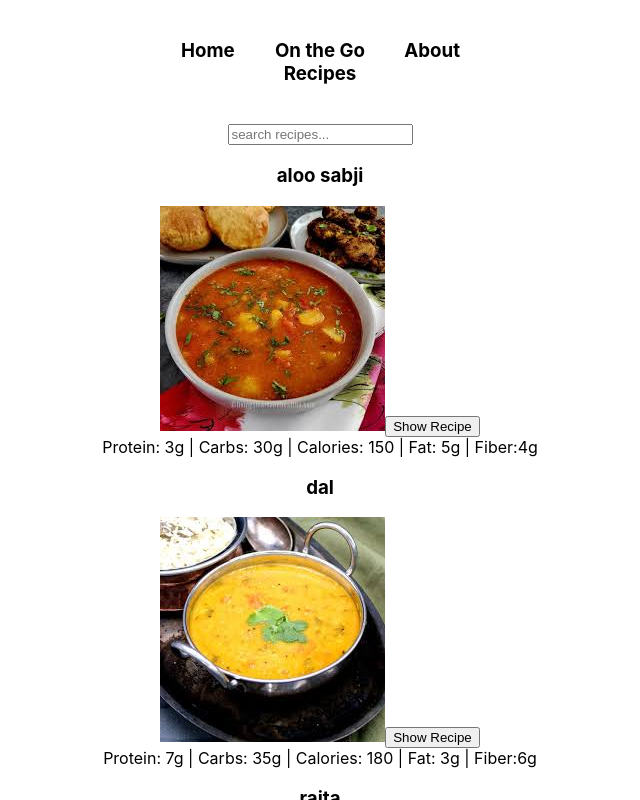
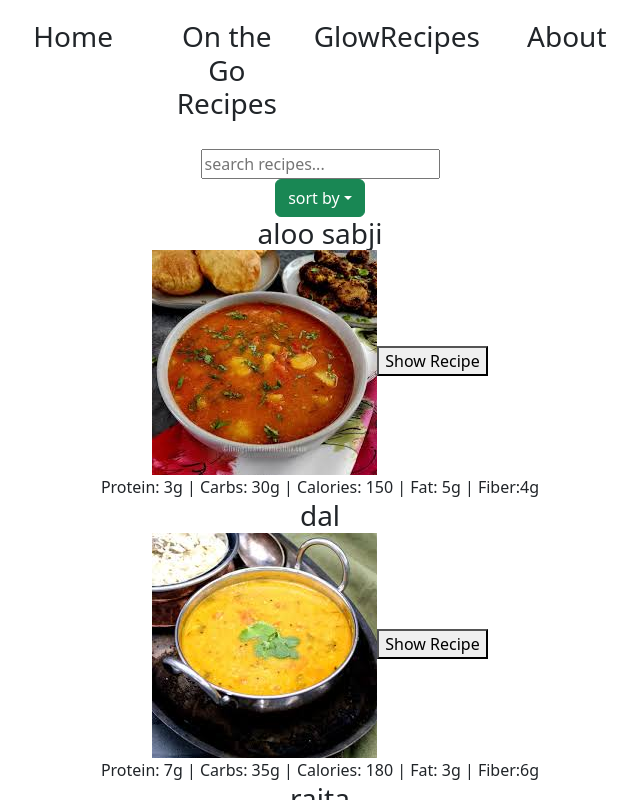
Before and after one commit to meghamodi/RecipeManager, a React (Create React App) app in the folder recipe-finder/: page / in a window 1280 px wide. Both pictures are taken after a click on the element "On the Go Recipes". Shown: the top 800 px of the page, without its empty margins (320-960 px from the left). Built offline with nearby package versions, Linux system fonts and the light colour scheme.

Commit message:
add dropdown functionality

```diff
--- a/recipe-finder/package.json
+++ b/recipe-finder/package.json
@@ -7,7 +7,9 @@
     "@testing-library/jest-dom": "^6.6.3",
     "@testing-library/react": "^16.2.0",
     "@testing-library/user-event": "^13.5.0",
+    "bootstrap": "^5.3.3",
     "react": "^19.0.0",
+    "react-bootstrap": "^2.10.9",
     "react-dom": "^19.0.0",
     "react-scripts": "5.0.1",
     "web-vitals": "^2.1.4"
--- a/recipe-finder/src/App.js
+++ b/recipe-finder/src/App.js
@@ -6,7 +6,6 @@
     const [isActive, setIsActive] = useState('homeText')
 
   const handleContent = (contentId) =>{
-
             setIsActive(contentId)
     }
 
@@ -15,17 +14,22 @@
         <div className="container">
             <div className="headers">
                 <div className="category">
-                    <h3 id="home" onClick={() =>handleContent('homeText')}>Home</h3>
+                    <h3  onClick={() =>handleContent('homeText')}>Home</h3>
                 </div>
 
             <div className="category">
 
-                <h3 id="quickrecipes" onClick={()=> handleContent('qrecipes')} >On the Go Recipes</h3>
+                <h3 onClick={()=> handleContent('quickRecipes')} >On the Go Recipes</h3>
 
             </div>
 
             <div className="category">
-                <h3 id="AboutMe" onClick={()=> handleContent('AboutTag')}>About</h3>
+                <h3  onClick={()=> handleContent('glowRecipes')}>GlowRecipes</h3>
+
+            </div>
+
+            <div className="category">
+                <h3 onClick={()=> handleContent('AboutMe')}>About</h3>
 
             </div>
 
@@ -35,7 +39,7 @@
         <div className="content-grid">
             {/* <!-- Home Content --> */}
             {isActive === 'homeText' && (
-            <div id="homeText" className="content">
+            <div  className="content">
                 <p>This is home</p>
             </div> )}
 
@@ -43,17 +47,28 @@
             {/* <!-- Quick Recipes Content --> */}
             {/* It only executes the second part if the first part is true.
  */}
-            {isActive === 'qrecipes' && (
-            <div id="qrecipes" className="content">
+            {isActive === 'quickRecipes' && (
+            <div className="content">
                 <div>
                     <SearchRecipe/>
+
+
+                </div>
+            </div>
+            )}
+
+            {/* <!-- Glow Content --> */}
+            {isActive === 'glowRecipes' && (
+            <div className="content">
+                <div>
+                    <p>Glow recipes coming soon</p>
                 </div>
             </div>
             )}
 
             {/* <!-- About Content --> */}
-            {isActive === 'AboutTag' && (
-            <div id="AboutTag" className="content">
+            {isActive === 'AboutMe' && (
+            <div className="content">
                 <p>This is the "About" section where you can add information about yourself or your website.</p>
             </div>
             )}
--- a/recipe-finder/src/RecipeCard/searchRecipe.js
+++ b/recipe-finder/src/RecipeCard/searchRecipe.js
@@ -1,12 +1,15 @@
 // utility function for searching the data/recipe
 import {useState} from 'react';
 import recipesData from '../data/recipesData.js';
+import Dropdown from 'react-bootstrap/Dropdown';
+import 'bootstrap/dist/css/bootstrap.min.css';
+
+
 export function SearchRecipe(){
     const [searchvalue,setSearchValue] = useState('');
     // showRecipe is an empty object ({}) so down below we use showRecipe[name]
     const [showRecipe,setShowRecipe] = useState({});
-
-
+    const [sortedRecipe,setSortedRecipe] = useState([]);
 
     function handleRecipe(name){
         // setShowRecipe is also a function with parameters
@@ -15,6 +18,16 @@
             [name]: !prevShowRecipe[name]
         }
         ))
+    }
+    function handleAscOrder(){
+        const sorted = Object.entries(recipesData).sort(([a],[b])=>a.localeCompare(b))
+        setSortedRecipe(sorted)
+    }
+    function handleDescOrder(){
+        const sortedDesc = Object.entries(recipesData).sort(([a],[b])=>b.localeCompare(a))
+        setSortedRecipe(sortedDesc)
+
+
     }
     //  use useEffec if you want to render some other features based on the state of this toggle, more like a trigger a side effect
     // useEffect(()=>{
@@ -26,14 +39,25 @@
     function handleChange(e){
             setSearchValue(e.target.value.toLowerCase());
         }
-    const filteredRecipes = Object.entries(recipesData).filter(([name])=>
-        name.toLowerCase().includes(searchvalue)
-    )
+        const filteredRecipes = (sortedRecipe.length > 0 ? sortedRecipe: Object.keys(recipesData)
+        .filter((name)=>name.toLowerCase().includes(searchvalue))
+            .map((name)=>[name,recipesData[name]])
+        )
     return (
     <div className="recipe-content">
         <div className="searchBar">
             <input value={searchvalue} onChange={handleChange} placeholder="search recipes..."/>
         </div>
+        <Dropdown>
+            <Dropdown.Toggle variant="success" id="dropdown-basic">
+                sort by
+            </Dropdown.Toggle>
+            <Dropdown.Menu>
+                <Dropdown.Item onClick={handleAscOrder}>ascending</Dropdown.Item>
+                <Dropdown.Item onClick={handleDescOrder}>descending</Dropdown.Item>
+            </Dropdown.Menu>
+
+        </Dropdown>
         <div className="recipeGallery">
             {filteredRecipes.map(([name,details])=>{
                 const {image_url,recipe,protein,carbs,calories,fat,fiber}=details;
@@ -42,7 +66,7 @@
                             <h3 className="card-title">{name}</h3>
                             <img src={image_url} alt={name} />
                             {/* calling a function reference when button is clicked */}
-                            <button onClick={()=>handleRecipe(name)}>Show Recipe</button>
+                            <button className="recipeBtn" onClick={()=>handleRecipe(name)}>Show Recipe</button>
                             {showRecipe[name] &&
                             <div key="recipe" className="card-recipe">
                                 {recipe}
--- a/recipe-finder/src/RecipeCard/searchRecipe.scss
+++ b/recipe-finder/src/RecipeCard/searchRecipe.scss
@@ -1,7 +1,7 @@
 .recipeGallery {
     display: grid ;
     max-width: 2200px;
-    grid-template-columns: repeat(2, minmax(400px, 1fr));
+    grid-template-columns: repeat(2, minmax(200px, 1fr));
     gap: 20px;
     padding: 20px;
     justify-content: center;
@@ -13,6 +13,18 @@
     border-radius: 10px;
     padding: 15px;
     text-align: center;
+  }
+
+  .recipeBtn{
+    justify-content: center;
+  }
+  .recipe-content{
+    display: grid ;
+    max-width: 2200px;
+    grid-template-columns: repeat(2, minmax(400px, 1fr));
+    gap: 20px;
+    padding: 20px;
+    justify-content: center;
   }
 
   .recipe-card:hover .nutrition-element{
@@ -40,7 +52,10 @@
     object-fit: cover;
 }
 
-
+.searchBar {
+    font-size: 1.2em;
+    font: bold;
+}
 .card-title {
     font-size: 1.2em;
     font: bold;
```
Also changed, not shown: 1 other file (tests, documents, lock files or other folders).
